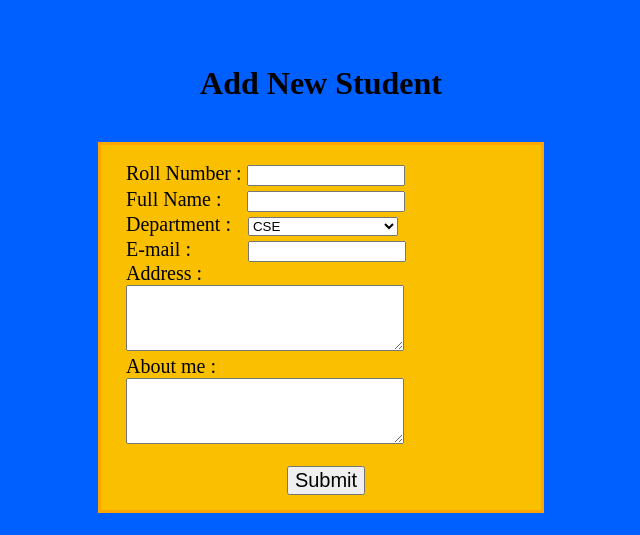
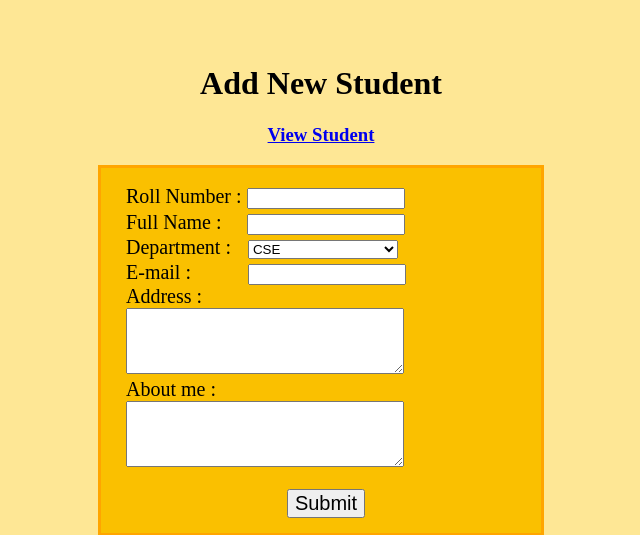
Before and after one commit to chronus19/Spider-Backend-1, a Django app: page /add/ in a window 1280 px wide. Shown: the top 535 px of the page, without its empty margins (319-959 px from the left). Run offline with Django 3.2, Linux system fonts and the light colour scheme.

Commit message:
Add intra links to connect them together

```diff
--- a/student/templates/add.html
+++ b/student/templates/add.html
@@ -6,13 +6,14 @@
 <title>Add Student</title>
 <link href="/static/css/style.css" rel="stylesheet">
 </head>
-<body style='background-color:#0060FF;'>
+<body style='background-color:#FEE795;'>
 
 <br/><br/>
-<center><h1>Add New Student</h1></center>
-<br/>
+	<center><h1>Add New Student</h1>
+    <h3> <a href='/view'>View Student</a> </h3>
+    </center>
 
-	<div id='formholder' >
+<div id='formholder' >
 
 	{% if error %}
 	<center style='color:red;'>Please fill the form correctly. <br/> {% if errorMsg %} {{errorMsg}}{% endif %}</center>
--- a/student/templates/view.html
+++ b/student/templates/view.html
@@ -30,7 +30,7 @@
 	</form>
 
 	<h3> <a href='/view_all/'> View All Students </a> </h3>
-
+    <h3> <a href='/add/'> Add Student </a> </h3>
 </center>
 </div>
 
```
